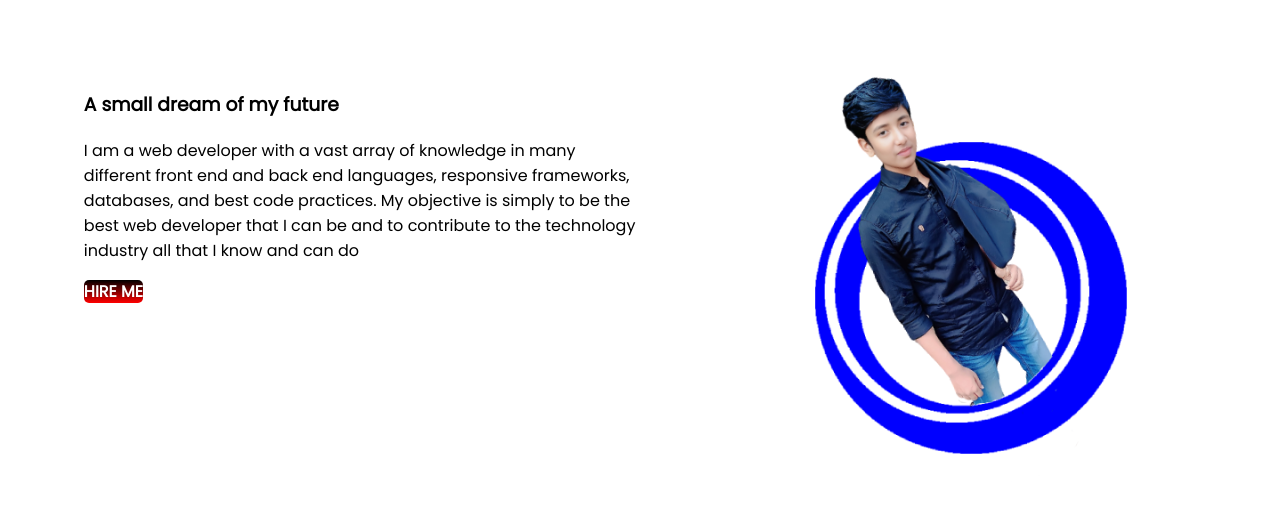
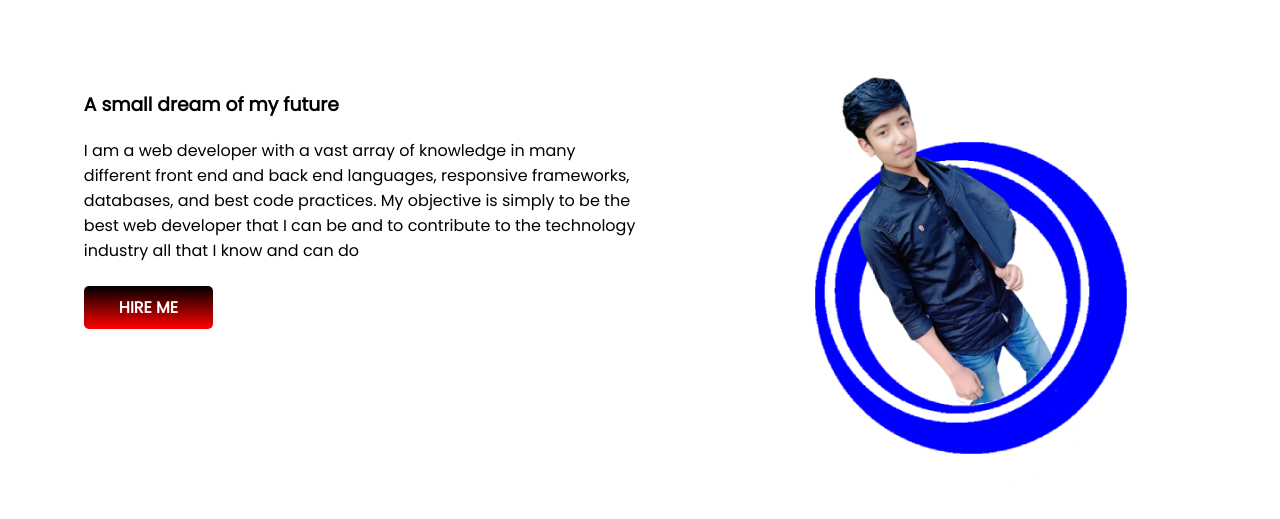
Before and after one commit to jahidul4738/my-first-repo, a plain HTML site: page index.html in a window 1280 px wide. Drawn offline with Linux system fonts and the light colour scheme.

```diff
--- a/index.html
+++ b/index.html
@@ -26,7 +26,9 @@
                 be
                 and to
                 contribute to the technology industry all that I know and can do</p>
-            <a class="link-botton" target="_blank" href="https://github.com/jahidul4738">HIRE ME</a>
+            <div class="its-ok">
+                <a class="link-botton" target="_blank" href="https://github.com/jahidul4738">HIRE ME</a>
+            </div>
         </div>
         <div class="half-widt">
             <img src="asdf.png" alt="">
--- a/style.css
+++ b/style.css
@@ -20,8 +20,15 @@ section {
 .link-botton {
     text-decoration: none;
     background-image: linear-gradient(black, red);
-    padding: 10px, 40px;
+    padding-left: 35px;
+    padding-right: 35px;
+    padding-top: 10px;
+    padding-bottom: 10PX;
     color: white;
     font-weight: 700;
     border-radius: 5px;
 }
+
+.its-ok {
+    padding-top: 3%;
+}
```
